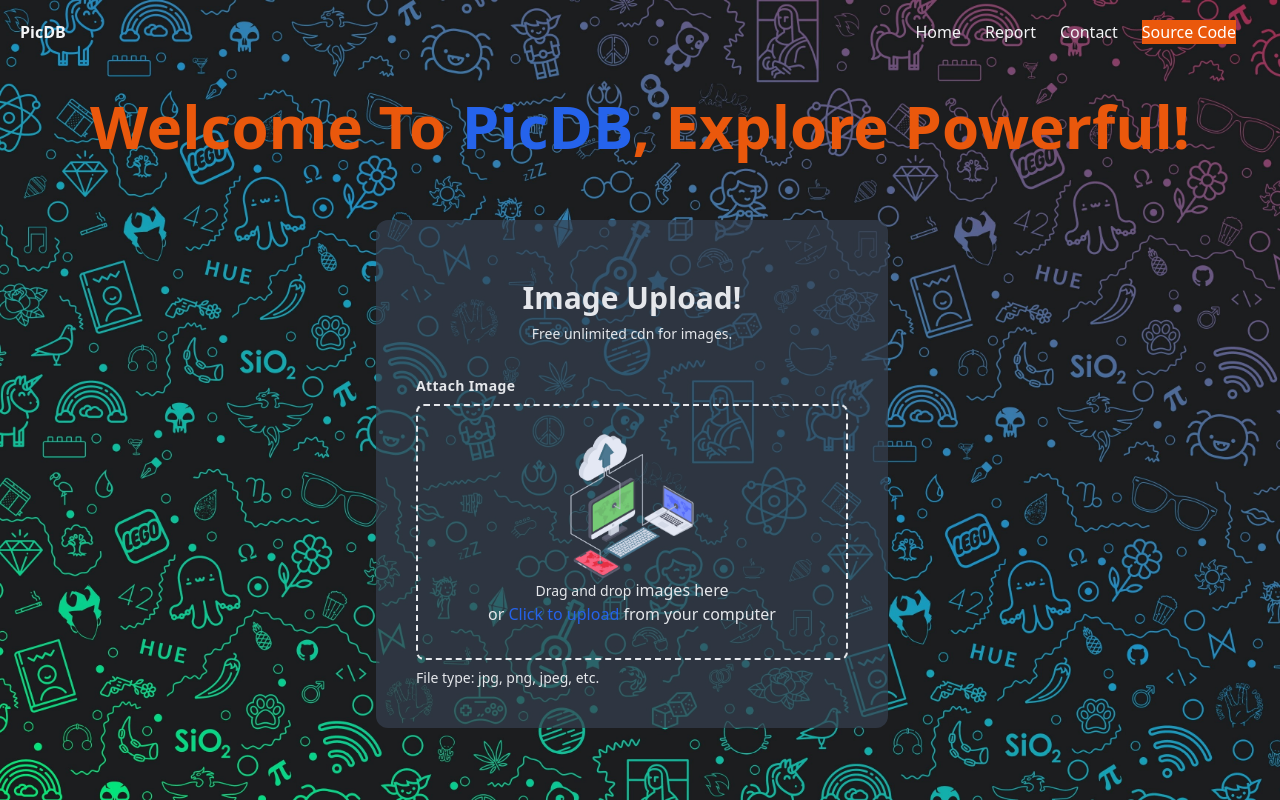
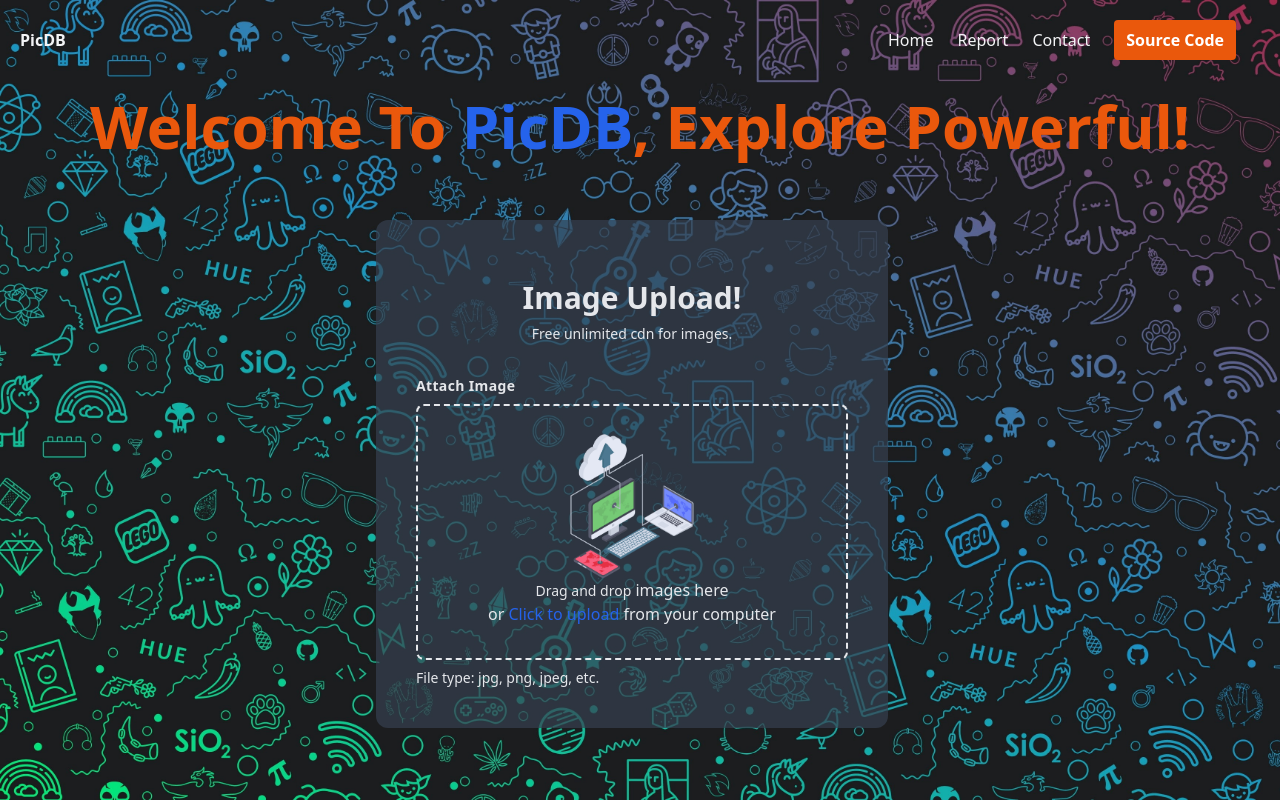
Before and after one commit to SangrahDB/PicDB-UI, a React (Create React App) app: page / in a window 1280 px wide. Built offline with nearby package versions, Linux system fonts and the light colour scheme.

Commit message:
Checking

```diff
--- a/src/pages/component/Header.jsx
+++ b/src/pages/component/Header.jsx
@@ -29,7 +29,7 @@ function Header() {
                     <a href="/" className="mr-6 cursor-pointer hover:text-orange-600 ">Home</a>
                     <a href="/report" className="mr-6 cursor-pointer hover:text-orange-600">Report</a>
                     <a href="/contact" className="mr-6 cursor-pointer hover:text-orange-600">Contact</a>
-                    <a href="https://github.com/AkkilMG/PicDB-UI" className="mr-6 cursor-pointer bg-orange-600 hover:bg-orange-700 text-white">
+                    <a href="https://github.com/AkkilMG/PicDB-UI" className="mr-6 cursor-pointer bg-orange-600 hover:bg-orange-700 text-white px-3 py-2 font-semibold border-0 rounded hover:brightness-50 focus:outline-none">
                         Source Code
                     </a>
                 </nav>
```
